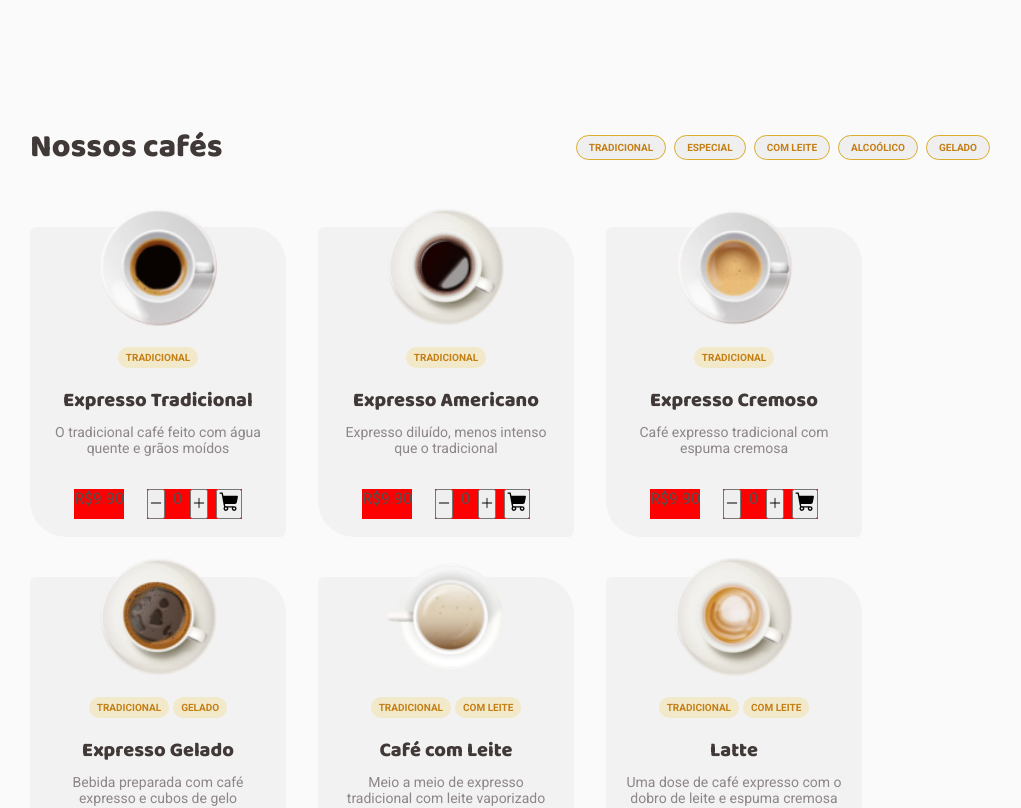
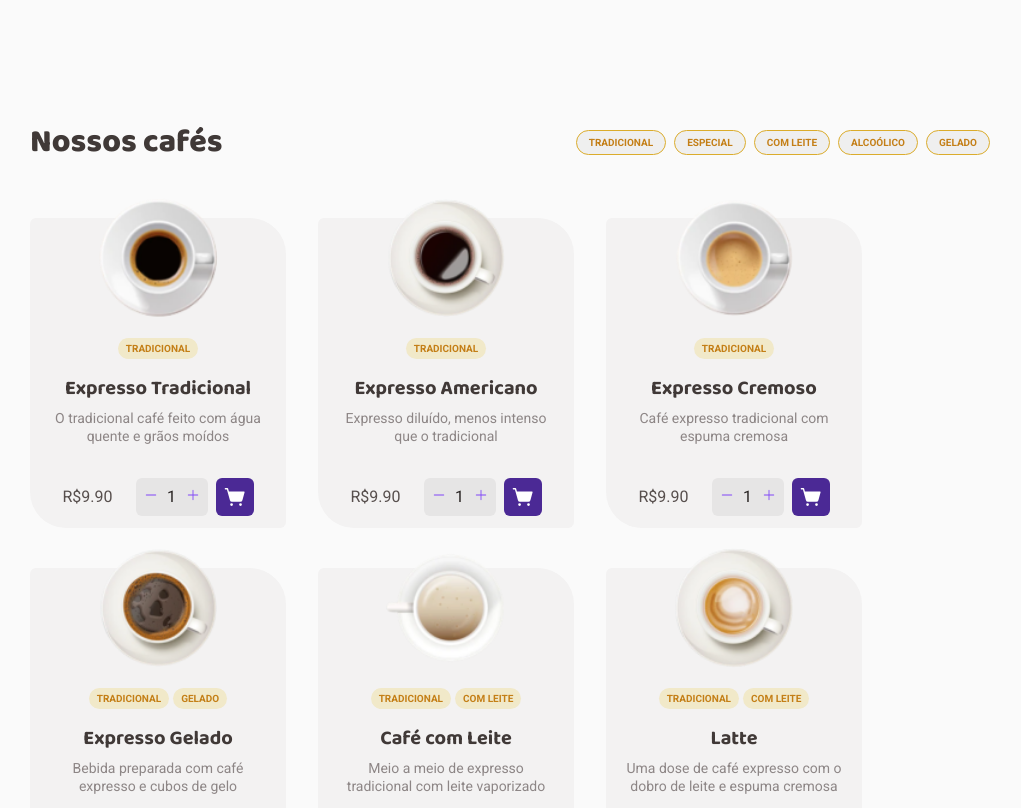
Before and after one commit to GabrielFSoares/coffee-delivery, a React (Vite) app: page / in a window 1280 px wide. Shown: the part 732-1540 px from the top of the page, without its empty margins (130-1151 px from the left). Built offline with nearby package versions, Linux system fonts and the light colour scheme.

Commit message:
buttons coffee list

```diff
--- a/src/APIs/coffe-list.json
+++ b/src/APIs/coffe-list.json
@@ -8,7 +8,7 @@
             "0": "TRADICIONAL"
         },
         "image": "./src/assets/Coffee-types/Type=Expresso.png",
-        "price": 9.90
+        "price": "9.90"
     },
     {
         "id": "2",
@@ -18,7 +18,7 @@
             "0": "TRADICIONAL"
         },
         "image": "./src/assets/Coffee-types/Type=Americano.png",
-        "price": 9.90
+        "price": "9.90"
     },
     {
         "id": "3",
@@ -28,7 +28,7 @@
             "0": "TRADICIONAL"
         },
         "image": "./src/assets/Coffee-types/Type=Expresso-Cremoso.png",
-        "price": 9.90
+        "price": "9.90"
     },
     {
         "id": "4",
@@ -39,7 +39,7 @@
             "1": "GELADO"
         },
         "image": "./src/assets/Coffee-types/Type=Café-Gelado.png",
-        "price": 9.90
+        "price": "9.90"
     },
     {
         "id": "5",
@@ -50,7 +50,7 @@
             "1": "COM LEITE"
         },
         "image": "./src/assets/Coffee-types/Type=Café-com-Leite.png",
-        "price": 9.90
+        "price": "9.90"
     },
     {
         "id": "6",
@@ -61,7 +61,7 @@
             "1": "COM LEITE"
         },
         "image": "./src/assets/Coffee-types/Type=Latte.png",
-        "price": 9.90
+        "price": "9.90"
     },
     {
         "id": "7",
@@ -72,7 +72,7 @@
             "1": "COM LEITE"
         },
         "image": "./src/assets/Coffee-types/Type=Capuccino.png",
-        "price": 9.90
+        "price": "9.90"
     },
     {
         "id": "8",
@@ -83,7 +83,7 @@
             "1": "COM LEITE"
         },
         "image": "./src/assets/Coffee-types/Type=Macchiato.png",
-        "price": 9.90
+        "price": "9.90"
     },
     {
         "id": "9",
@@ -94,7 +94,7 @@
             "1": "COM LEITE"
         },
         "image": "./src/assets/Coffee-types/Type=Mochaccino.png",
-        "price": 9.90
+        "price": "9.90"
     },
     {
         "id": "10",
@@ -105,7 +105,7 @@
             "1": "COM LEITE"
         },
         "image": "./src/assets/Coffee-types/Type=Chocolate-Quente.png",
-        "price": 9.90
+        "price": "9.90"
     },
     {
         "id": "11",
@@ -117,7 +117,7 @@
             "2": "GELADO"
         },
         "image": "./src/assets/Coffee-types/Type=Cubano.png",
-        "price": 9.90
+        "price": "9.90"
     },
     {
         "id": "12",
@@ -127,7 +127,7 @@
             "0": "ESPECIAL"
         },
         "image": "./src/assets/Coffee-types/Type=Havaiano.png",
-        "price": 9.90
+        "price": "9.90"
     },
     {
         "id": "13",
@@ -137,7 +137,7 @@
             "0": "ESPECIAL"
         },
         "image": "./src/assets/Coffee-types/Type=Árabe.png",
-        "price": 9.90
+        "price": "9.90"
     },
     {
         "id": "14",
@@ -148,7 +148,7 @@
             "1": "ALCOÓLICO"
         },
         "image": "./src/assets/Coffee-types/Type=Irlandês.png",
-        "price": 9.90
+        "price": "9.90"
     }
 ]
 }
--- a/src/Styles/global.ts
+++ b/src/Styles/global.ts
@@ -23,16 +23,18 @@ export const GlobalStyle = createGlobalStyle`
 		max-width: 1440px;
 	}
 
-	body, input, textarea, button {
+	body, input, textarea, button, p, span {
 		font-family: 'Roboto', sans-serif;
 		font-weight: 400;
 		font-size: 1rem;
 	}
+
 	h1 {
 		font-family: 'Baloo 2', sans-serif;
 		font-weight: 800;
 		color: ${(props) => props.theme['base-title']};
 	}
+
 	p {
 		color: ${(props) => props.theme['base-subtitle']};
 	}
--- a/src/pages/Home/components/coffee-list/index.tsx
+++ b/src/pages/Home/components/coffee-list/index.tsx
@@ -5,9 +5,10 @@ import {
   CoffeeListItems,
   CoffeeItemFooter,
   ItemCategory,
+  PutInCartButton,
 } from './styles'
 import { useEffect, useState } from 'react'
-import { Minus, Plus, ShoppingCart } from '@phosphor-icons/react'
+import { Minus, Plus, ShoppingCartSimple } from '@phosphor-icons/react'
 
 interface ItemCoffeListProps {
   id: string
@@ -15,7 +16,7 @@ interface ItemCoffeListProps {
   subtitle: string
   category: {}
   image: string
-  price: number
+  price: string
 }
 
 export function CoffeeList() {
@@ -54,7 +55,7 @@ export function CoffeeList() {
             <CoffeeItemFooter>
               <div>
                 <span>
-                  R$<span>{item.price.toString()}0</span>
+                  R$<span>{item.price}</span>
                 </span>
               </div>
               <div>
@@ -62,14 +63,14 @@ export function CoffeeList() {
                   <button type="button">
                     <Minus size={14} />
                   </button>
-                  <span>0</span>
+                  <span>1</span>
                   <button type="button">
                     <Plus size={14} />
                   </button>
                 </div>
-                <button>
-                  <ShoppingCart size={22} weight="fill" />
-                </button>
+                <PutInCartButton type="button">
+                  <ShoppingCartSimple size={22} weight="fill" />
+                </PutInCartButton>
               </div>
             </CoffeeItemFooter>
           </CoffeeItemContainer>
--- a/src/pages/Home/components/coffee-list/styles.ts
+++ b/src/pages/Home/components/coffee-list/styles.ts
@@ -3,6 +3,12 @@ import styled from 'styled-components'
 export const CoffeeListContainer = styled.div`
   margin: 0px 10rem;
   padding-top: 2rem;
+
+  p,
+  span,
+  h1 {
+    line-height: 130%;
+  }
 `
 
 export const CoffeeListHeader = styled.header`
@@ -68,14 +74,21 @@ export const CoffeeItemContainer = styled.div`
 
   h1 {
     font-size: 1.25rem;
+    font-weight: 700;
+
+    text-align: center;
     margin-top: 1rem;
+
     color: ${(props) => props.theme['base-subtitle']};
   }
 
   p {
     font-size: 0.875rem;
+    font-weight: 400;
+
     text-align: center;
     margin: 0.5rem 1.25rem 2.0625rem 1.25rem;
+
     color: ${(props) => props.theme['base-label']};
   }
 `
@@ -85,27 +98,67 @@ export const ItemCategory = styled.div`
   gap: 0.25rem;
 
   span {
+    font-size: 0.625rem;
+    font-weight: 700;
+    text-transform: uppercase;
+
     background-color: ${(props) => props.theme['yellow-light']};
     color: ${(props) => props.theme['yellow-dark']};
 
-    font-size: 0.625rem;
     padding: 0.25rem 0.5rem;
-    line-height: 13px;
-    font-weight: 700;
-
     border-radius: 100px;
   }
 `
 
 export const CoffeeItemFooter = styled.footer`
   display: flex;
+  justify-content: space-between;
+  align-items: center;
+
   margin: 0rem 1.5rem;
   gap: 1.4375rem;
-  justify-content: space-between;
 
-  div {
+  div:nth-child(2) {
     display: flex;
+    align-items: center;
     gap: 0.5rem;
-    background-color: red;
+  }
+
+  div:nth-child(2) div {
+    display: flex;
+    align-items: center;
+    gap: 0.25rem;
+    background-color: ${(props) => props.theme['base-button']};
+    border-radius: 6px;
+    padding: 0.53125rem 0.5rem;
+  }
+
+  div:nth-child(2) span {
+    width: 1.25rem;
+    text-align: center;
+    color: ${(props) => props.theme['base-title']};
+  }
+
+  div:nth-child(2) div button {
+    border: none;
+    background: none;
+
+    color: ${(props) => props.theme.purple};
+    cursor: pointer;
   }
 `
+
+export const PutInCartButton = styled.button`
+  display: flex;
+  align-items: center;
+
+  background-color: ${(props) => props.theme['purple-dark']};
+  color: ${(props) => props.theme.white};
+
+  padding: 0.5rem;
+
+  border: none;
+  border-radius: 6px;
+
+  cursor: pointer;
+`
```
Also changed, not shown: 1 other file (tests, documents, lock files or other folders).
